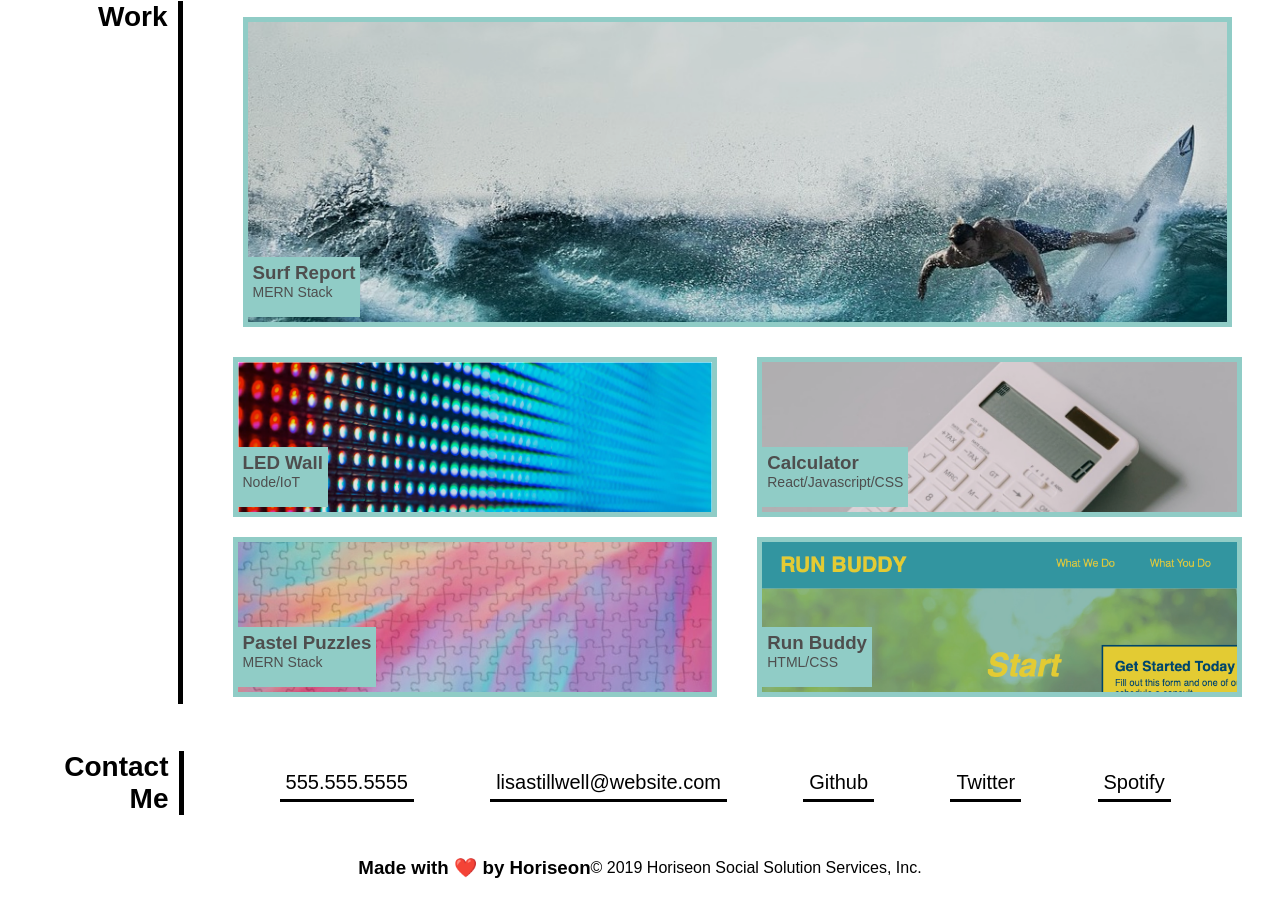
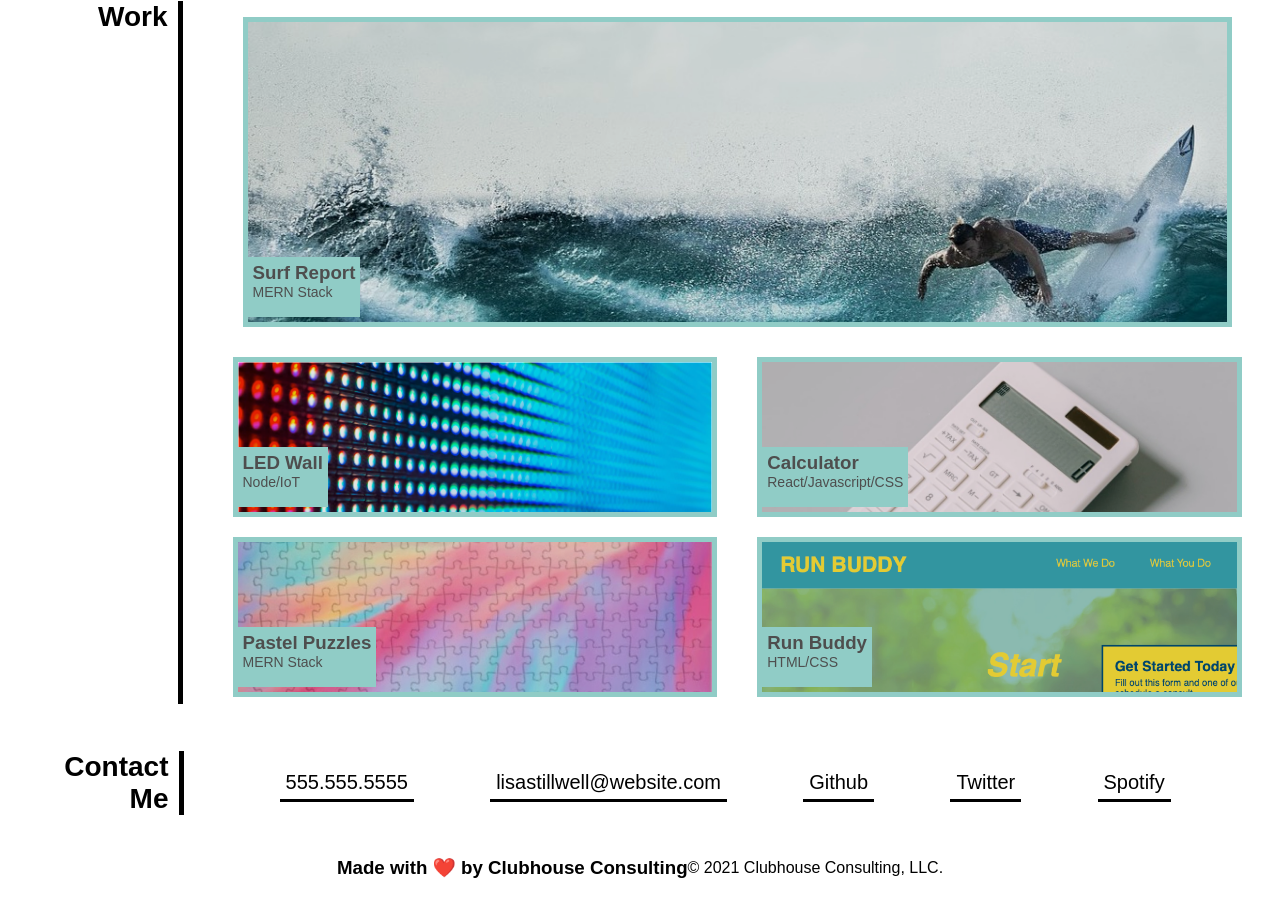
Before and after one commit to lstillwe/stillwell-portfolio, a plain HTML site: page index.html in a window 1280 px wide. Shown: the part 521-1426 px from the top of the page. Drawn offline with Linux system fonts and the light colour scheme.

Commit message:
update footer text

```diff
--- a/index.html
+++ b/index.html
@@ -125,9 +125,9 @@
 
     <!-- footer element -->
     <footer>
-        <h3>Made with ❤️️ by Horiseon</h3>
+        <h3>Made with ❤️️ by Clubhouse Consulting</h3>
         <p>
-            &copy; 2019 Horiseon Social Solution Services, Inc.
+            &copy; 2021 Clubhouse Consulting, LLC.
         </p>
     </footer>
 </body>
```
